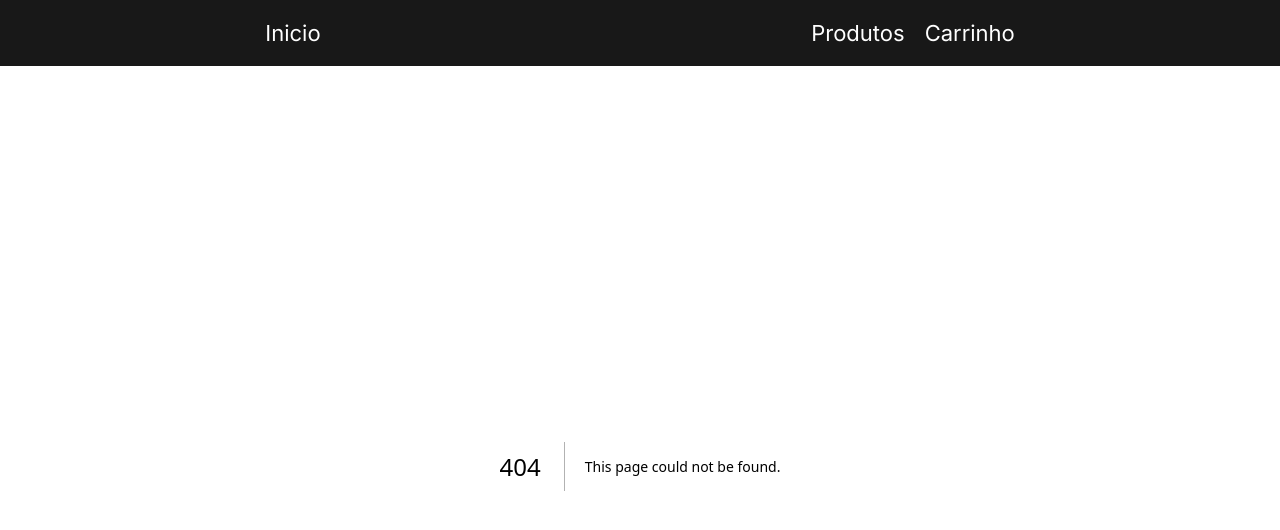
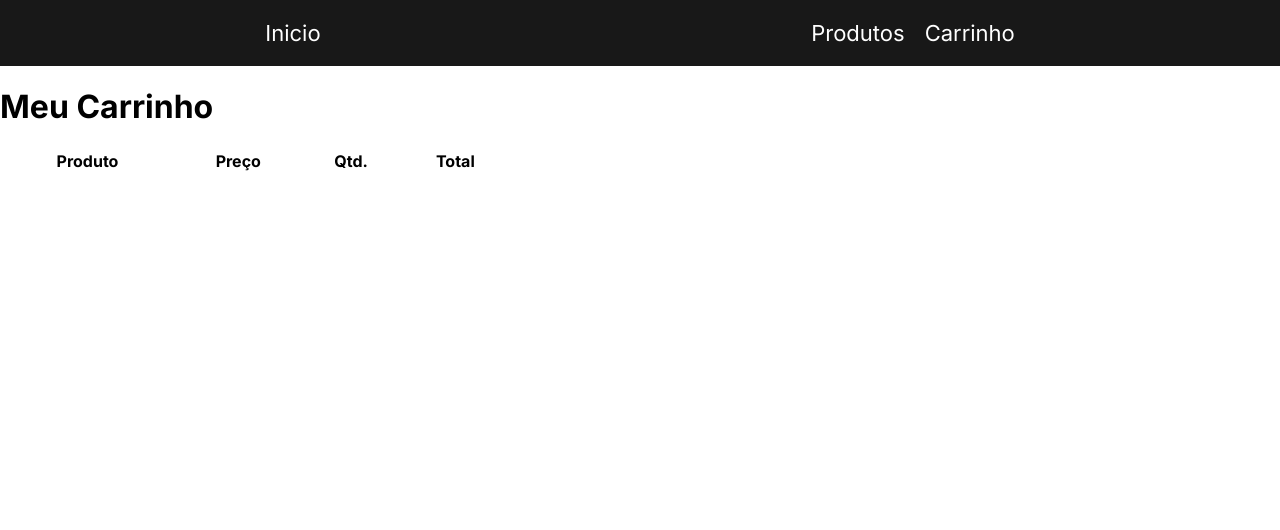
Before and after one commit to theiguim/applestorepj, a Next.js app: page /cart in a window 1280 px wide. Before the commit this address had no page. Shown: the top 530 px of the page. Built offline with nearby package versions, Linux system fonts and the light colour scheme.

Commit message:
adc cart

```diff
--- /dev/null
+++ b/src/app/cart/page.jsx
@@ -0,0 +1,19 @@
+import CartTable from "@/components/CartTable/page"
+
+
+export const metadata = {
+    title: "Carrinho",
+    description: "Meu carrinho de compras",
+}
+
+const Cart = () =>{
+
+return (
+   <>
+    <h1>Meu Carrinho</h1>
+    <CartTable />
+    </>
+)
+}
+
+export default Cart
--- a/src/app/layout.jsx
+++ b/src/app/layout.jsx
@@ -1,6 +1,7 @@
 import Header from "@/components/Header";
 import styles from "../styles/globalStyles.module.scss";
 import { Inter } from "next/font/google";
+import { CartContextProvider } from "@/hooks/useCart";
 
 const inter = Inter({ subsets: ["latin"] });
 
@@ -11,10 +12,12 @@ export const metadata = {
 
 export default function RootLayout({ children }) {
   return (
+    <CartContextProvider>
     <html lang="en">
       <body className={`${inter.className} ${styles.body}`}>
       <Header />
       {children}</body>
     </html>
+    </CartContextProvider>
   );
 }
--- /dev/null
+++ b/src/components/CartTable/page.jsx
@@ -0,0 +1,83 @@
+"use client"
+
+import { useCart } from "@/hooks/useCart";
+import Image from "next/image";
+import { useEffect, useState } from "react";
+
+
+const CartTableRow = (props) => {
+
+    const { addProduct, removeProduct } = useCart();
+
+    return (
+        <tr>
+            <td>
+                <div>
+                    <Image
+                        src={props.entry.product.imageUrl}
+                        alt={props.entry.product.name}
+                        height={50}
+                        width={50}
+                    />
+
+                    {props.entry.product.name}
+                </div>
+            </td>
+
+            <td>R$ {props.entry.product.price}</td>
+            <td>{props.entry.quantity}</td>
+            <td>$ {(props.entry.product.price * props.entry.quantity)}</td>
+            <td>
+                <button
+                    onClick={() => addProduct(props.entry.product)}
+                >+</button>
+                {" "}
+                <button
+                    onClick={() => removeProduct(props.entry.product.id)}
+                    >-</button>
+            </td>
+        </tr>
+    );
+};
+
+const CartTable = () => {
+
+    const [cartEntries, setCartEntries] = useState([]);
+    const { cart } = useCart();
+
+    useEffect(() => {
+        const entriesList = cart.reduce((list, product) => {
+            const entryIndex = list.findIndex(entry => entry.product.id === product.id);
+
+            if (entryIndex === -1) {
+                return [...list, { product, quantity: 1 }];
+            };
+
+            list[entryIndex].quantity++
+            return list
+        }, []);
+
+        entriesList.sort((a, b) => a.product.id - b.product.id);
+        setCartEntries(entriesList);
+    }, [cart]);
+
+    return (
+        <table style={{ minWidth: "32rem" }}>
+
+            <thead>
+                <tr>
+                    <th>Produto</th>
+                    <th>Preço</th>
+                    <th>Qtd.</th>
+                    <th>Total</th>
+                </tr>
+            </thead>
+            <tbody>
+                {cartEntries.map(entry => <CartTableRow key={entry.product.id} entry={entry} />)}
+            </tbody>
+        </table>
+    )
+
+}
+
+export default CartTable;
--- a/src/components/ProductCard/page.jsx
+++ b/src/components/ProductCard/page.jsx
@@ -1,3 +1,4 @@
+import { useCart } from "@/hooks/useCart";
 import styles from "./styles.module.scss";
 import Image from "next/image";
 import Link from "next/link";
@@ -6,6 +7,7 @@ import Link from "next/link";
 const ProductCard = ({ product }) => {
 
     const { id, name, imageUrl, price } = product;
+    const {addProduct} = useCart();
 
     return (
         <div className={styles.card}>
@@ -35,9 +37,8 @@ const ProductCard = ({ product }) => {
 
                 <button
                     className={styles.btn}
-                // onClick={()=>{
 
-                // }}
+                    onClick={() => addProduct(product)}
                 >
                     Adicionar ao Carrinho
                 </button>
--- /dev/null
+++ b/src/hooks/useCart.js
@@ -0,0 +1,45 @@
+"use client"
+import { createContext, useState, useEffect, useContext } from "react";
+
+const CartContext = createContext();
+
+export const CartContextProvider = ({ children }) => {
+
+    const [cart, setCart] = useState([]);
+
+    useEffect(() => {
+        const storedCart = localStorage.getItem("shopping-cart");
+        if (storedCart) {
+            setCart(JSON.parse(storedCart));
+        }
+    }, []);
+
+    const addProduct = (product) => {
+
+        const updatedCart = [...cart, product];
+        localStorage.setItem("shopping-cart", JSON.stringify(updatedCart));
+        setCart(updatedCart);
+    };
+
+    const removeProduct = (productId) =>{
+       const productIndex = cart.findIndex(product => product.id === productId);
+
+       if(productIndex !== -1){
+        const updatedCart = [...cart];
+        updatedCart.splice(productIndex, 1);
+        localStorage.setItem("shopping-cart", JSON.stringify(updatedCart));
+        setCart(updatedCart);
+       };
+
+    }
+
+    return(
+        <CartContext.Provider
+            value={{cart, addProduct, removeProduct}}
+        >
+            {children}
+        </CartContext.Provider>
+    );
+};
+
+export const useCart = () => useContext(CartContext)
```
